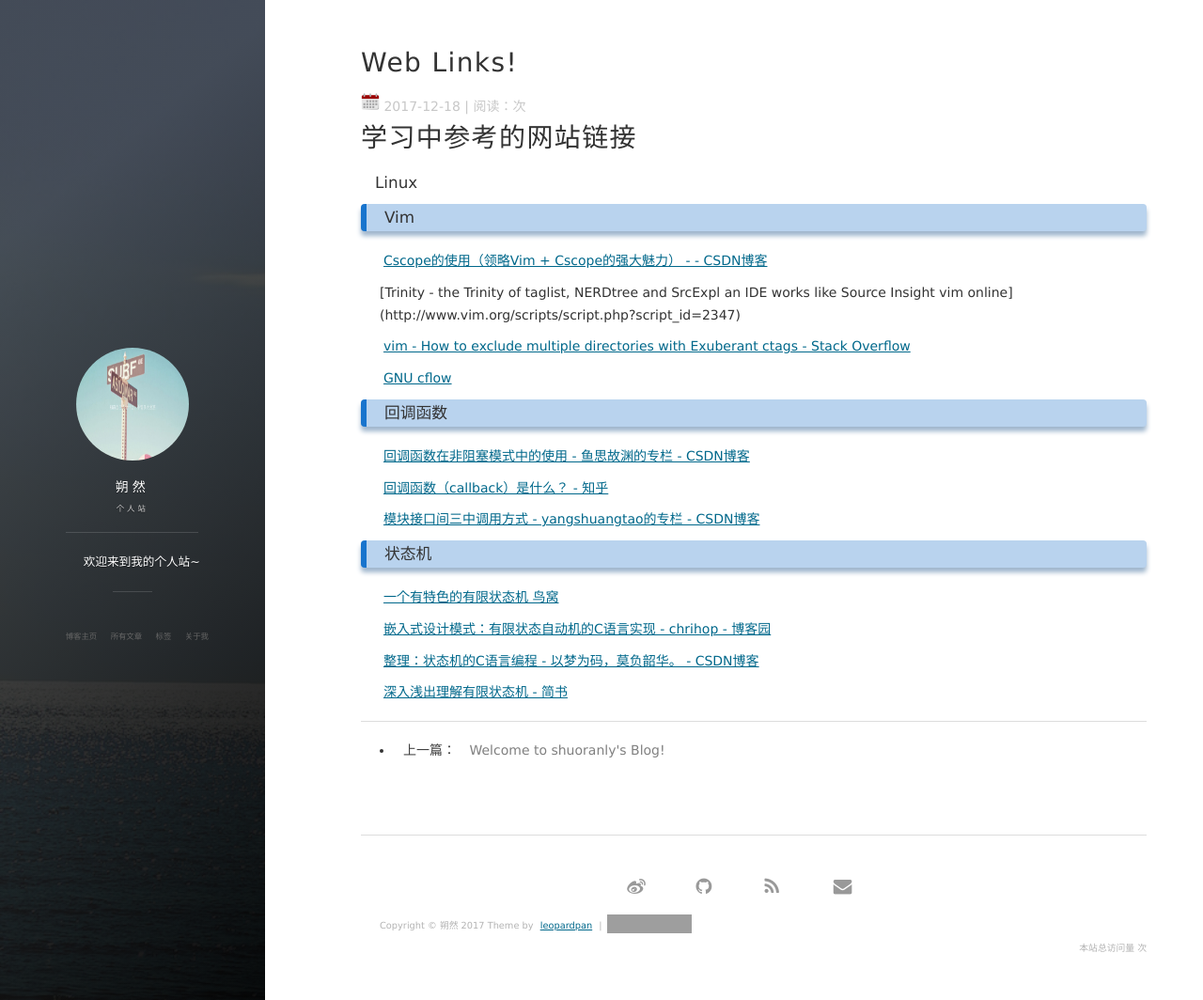
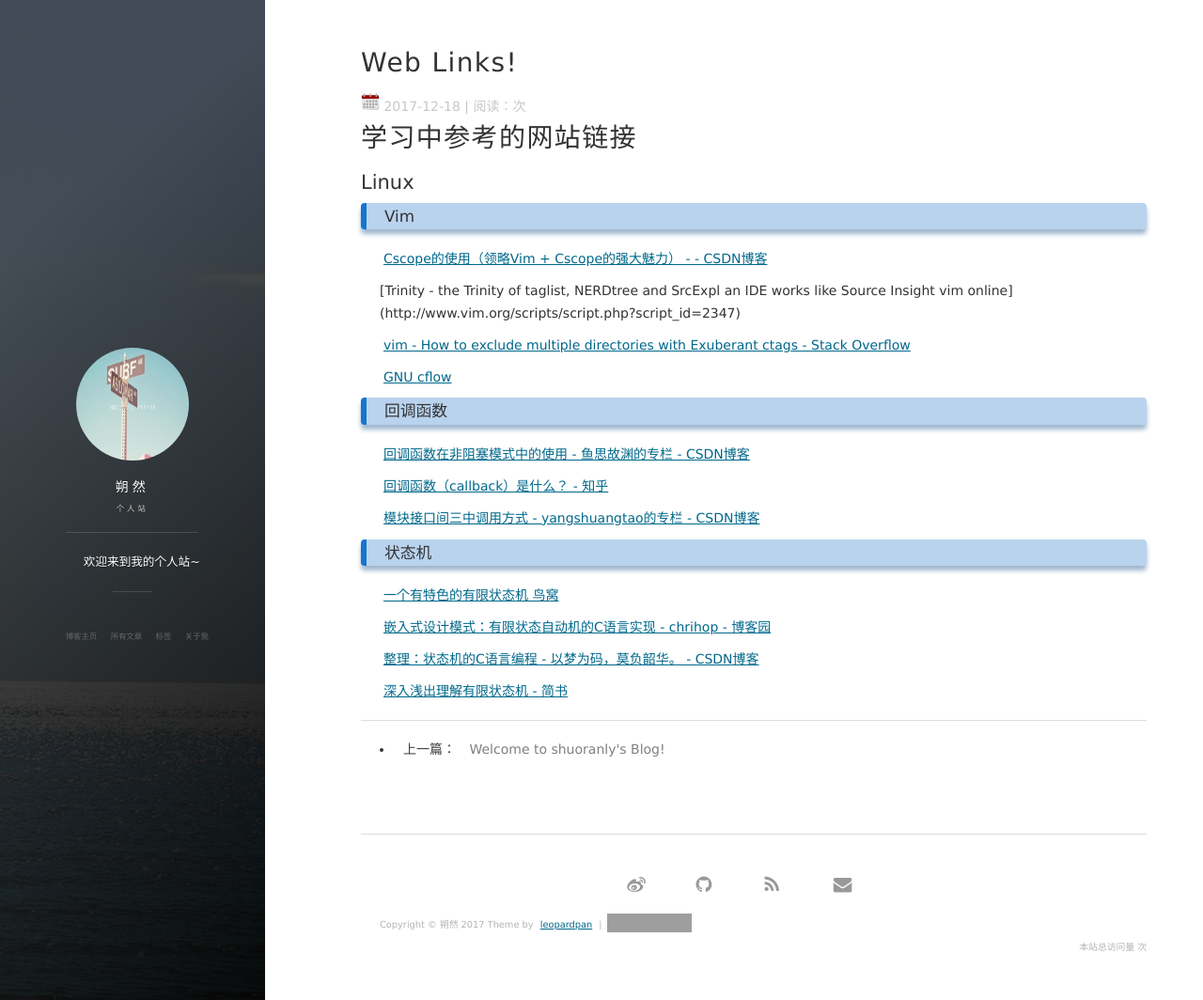
Before and after one commit to shuoranly/shuoranly.github.io, a Jekyll site: the page built from _posts/2017-12-18-web_links.markdown, in a window 1280 px wide and 1064 px high. Shown: the whole window at 94% size. Built offline with Jekyll 4.4.1, drawn with Linux system fonts in a browser that asks for light colours; nearby versions of some CDN libraries; comment, search, counter and statistics services are not loaded; grey boxes are pictures that could not be loaded.

```diff
--- a/_posts/2017-12-18-web_links.markdown
+++ b/_posts/2017-12-18-web_links.markdown
@@ -6,7 +6,7 @@ tags: Link
 
 # 学习中参考的网站链接
 
-#### Linux
+## Linux
 <h3>Vim</h3>
 [Cscope的使用（领略Vim + Cscope的强大魅力） - - CSDN博客](http://blog.csdn.net/dengxiayehu/article/details/6330200)
 
```
